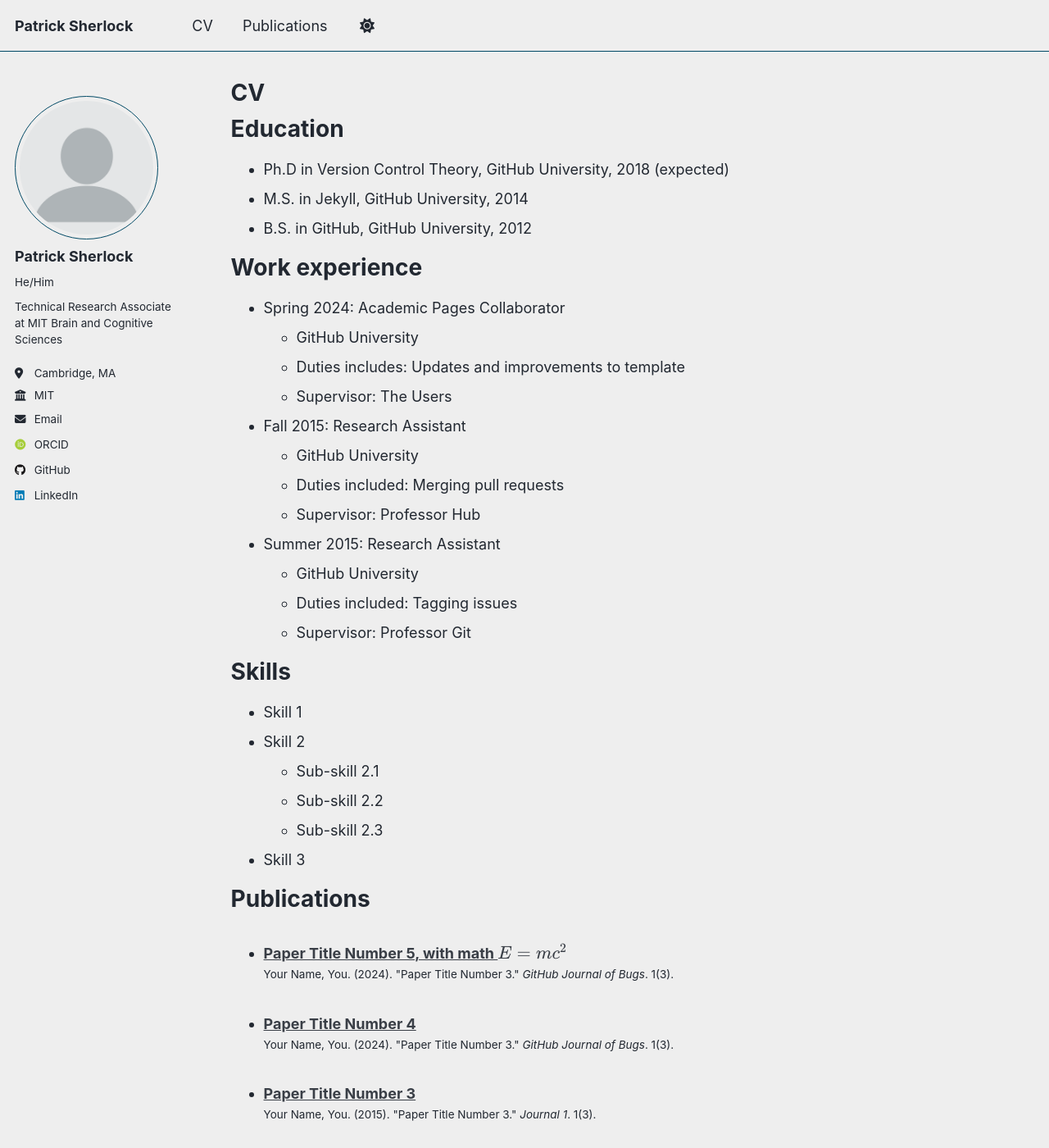
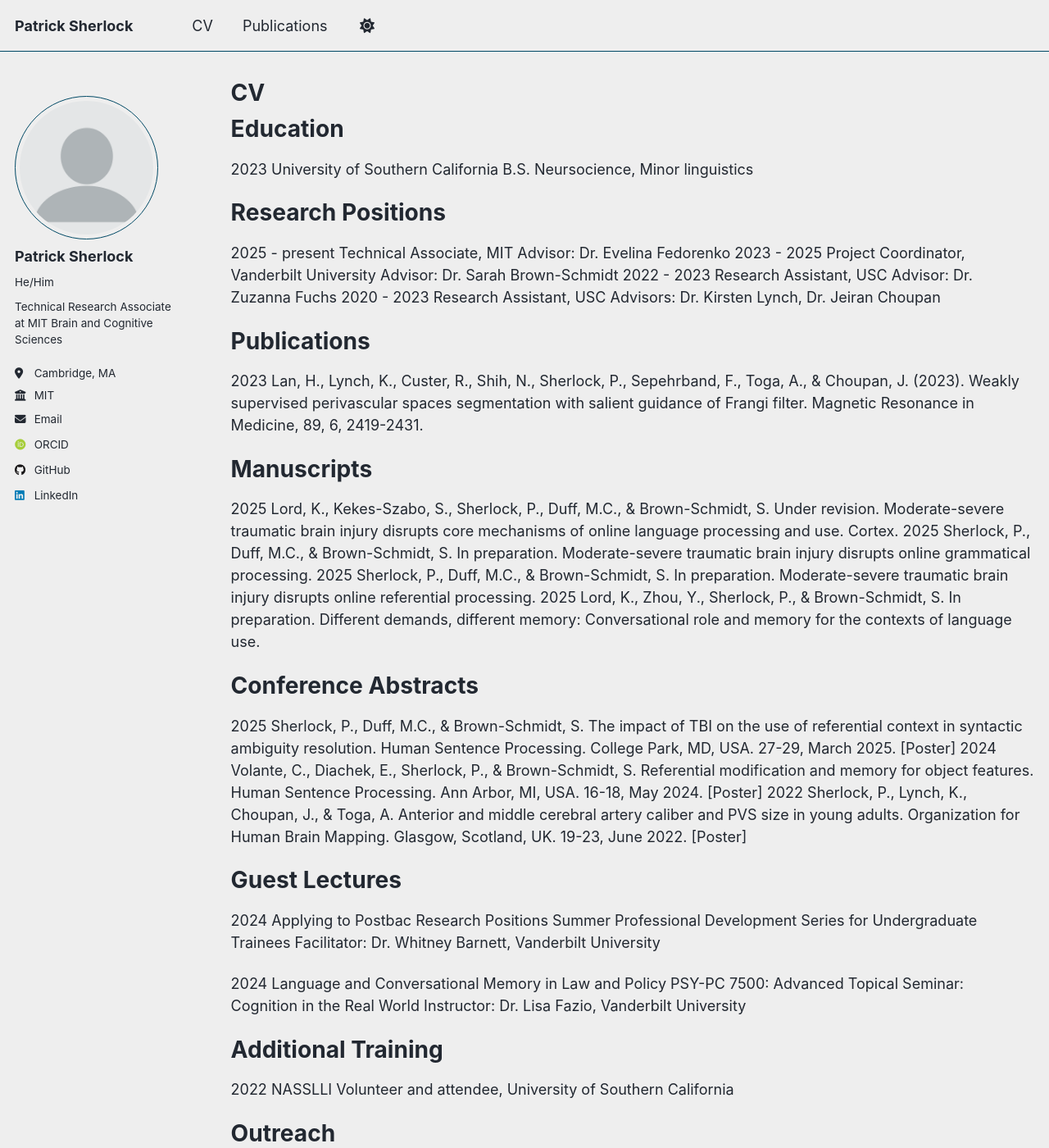
Before and after one commit to patricksherlock/patricksherlock.github.io, a Jekyll site: the page built from _pages/cv.md, in a window 1280 px wide and 1400 px high. Shown: the whole window at 82% size. Built offline with Jekyll 4.4.1, drawn with Linux system fonts in a browser that asks for light colours; some web fonts are replaced; a script that is not in the unit is left out; some of the changed text lies outside the part shown.

Commit message:
Update cv.md

```diff
--- a/_pages/cv.md
+++ b/_pages/cv.md
@@ -11,54 +11,78 @@ redirect_from:
 
 Education
 ======
-* Ph.D in Version Control Theory, GitHub University, 2018 (expected)
-* M.S. in Jekyll, GitHub University, 2014
-* B.S. in GitHub, GitHub University, 2012
+2023              University of Southern California
+                  B.S. Neursocience, Minor linguistics
 
-Work experience
+Research Positions
 ======
-* Spring 2024: Academic Pages Collaborator
-  * GitHub University
-  * Duties includes: Updates and improvements to template
-  * Supervisor: The Users
-
-* Fall 2015: Research Assistant
-  * GitHub University
-  * Duties included: Merging pull requests
-  * Supervisor: Professor Hub
-
-* Summer 2015: Research Assistant
-  * GitHub University
-  * Duties included: Tagging issues
-  * Supervisor: Professor Git
-
-Skills
-======
-* Skill 1
-* Skill 2
-  * Sub-skill 2.1
-  * Sub-skill 2.2
-  * Sub-skill 2.3
-* Skill 3
+2025 - present    Technical Associate, MIT
+                  Advisor:    Dr. Evelina Fedorenko
+2023 - 2025       Project Coordinator, Vanderbilt University
+                  Advisor:    Dr. Sarah Brown-Schmidt
+2022 - 2023		    Research Assistant, USC
+                  Advisor:	  Dr. Zuzanna Fuchs
+2020 - 2023		    Research Assistant, USC
+                  Advisors:	  Dr. Kirsten Lynch, Dr. Jeiran Choupan
 
 Publications
 ======
-  <ul>{% for post in site.publications reversed %}
-    {% include archive-single-cv.html %}
-  {% endfor %}</ul>
+2023			        Lan, H., Lynch, K., Custer, R., Shih, N., Sherlock, P., Sepehrband, F., Toga, A., & Choupan, J. (2023). Weakly supervised
+                  perivascular spaces segmentation with salient guidance of Frangi filter. Magnetic Resonance in Medicine, 89, 6, 2419-2431.
 
-Talks
+Manuscripts
 ======
-  <ul>{% for post in site.talks reversed %}
-    {% include archive-single-talk-cv.html  %}
-  {% endfor %}</ul>
+2025              Lord, K., Kekes-Szabo, S., Sherlock, P., Duff, M.C., & Brown-Schmidt, S. Under revision. Moderate-severe traumatic brain
+                  injury disrupts core mechanisms of online language processing and use. Cortex.
+2025			        Sherlock, P., Duff, M.C., & Brown-Schmidt, S. In preparation. Moderate-severe traumatic brain injury disrupts online
+                  grammatical processing.
+2025			        Sherlock, P., Duff, M.C., & Brown-Schmidt, S. In preparation. Moderate-severe traumatic brain injury disrupts online
+                  referential processing.
+2025              Lord, K., Zhou, Y., Sherlock, P., & Brown-Schmidt, S. In preparation. Different demands, different memory: Conversational
+                  role and memory for the contexts of language use.
 
-Teaching
+Conference Abstracts
 ======
-  <ul>{% for post in site.teaching reversed %}
-    {% include archive-single-cv.html %}
-  {% endfor %}</ul>
+2025              Sherlock, P., Duff, M.C., & Brown-Schmidt, S. The impact of TBI on the use of referential context in syntactic ambiguity
+                  resolution. Human Sentence Processing. College Park, MD, USA. 27-29, March 2025. \[Poster\]
+2024			        Volante, C., Diachek, E., Sherlock, P., & Brown-Schmidt, S. Referential modification and memory for object features. Human
+                  Sentence Processing. Ann Arbor, MI, USA. 16-18, May 2024. \[Poster\]
+2022			        Sherlock, P., Lynch, K., Choupan, J., & Toga, A. Anterior and middle cerebral artery caliber and PVS size in young adults.
+                  Organization for Human Brain Mapping. Glasgow, Scotland, UK. 19-23, June 2022. \[Poster\]
 
-Service and leadership
+Guest Lectures
 ======
-* Currently signed in to 43 different slack teams
+2024			        Applying to Postbac Research Positions
+                  Summer Professional Development Series for Undergraduate Trainees
+                  Facilitator: Dr. Whitney Barnett, Vanderbilt University
+
+2024			        Language and Conversational Memory in Law and Policy
+                  PSY-PC 7500: Advanced Topical Seminar: Cognition in the Real World
+                  Instructor: Dr. Lisa Fazio, Vanderbilt University
+
+Additional Training
+======
+2022              NASSLLI
+                  Volunteer and attendee, University of Southern California
+
+Outreach
+======
+2025			        What it Means to be Human
+			            MIT Splash, Cambridge, MA
+
+2024			        The Science of Language and Bilingualism
+                  Glendale Spanish Immersion Elementary School, Oak Hill, TN
+
+Technical Proficiency
+======
+Coding			      Python (PsychoPy, PyLink, Pandas), Bash, SLURM, R, MATLAB, Git
+Methodologies		  fMRI, Eye-Tracking
+Data-Collection	  Gorilla, Prolific, Qualtrics, REDCap, SONA, PCIbex
+Applications		  Jupyter, Praat, Microsoft Office Suite, Google Workspaces, Gephi
+
+Natural Languages
+======
+English           (Native)
+Spanish           (Full working proficiency)
+Portuguese        (Limited working proficiency)
+Italian           (Basic)
```
